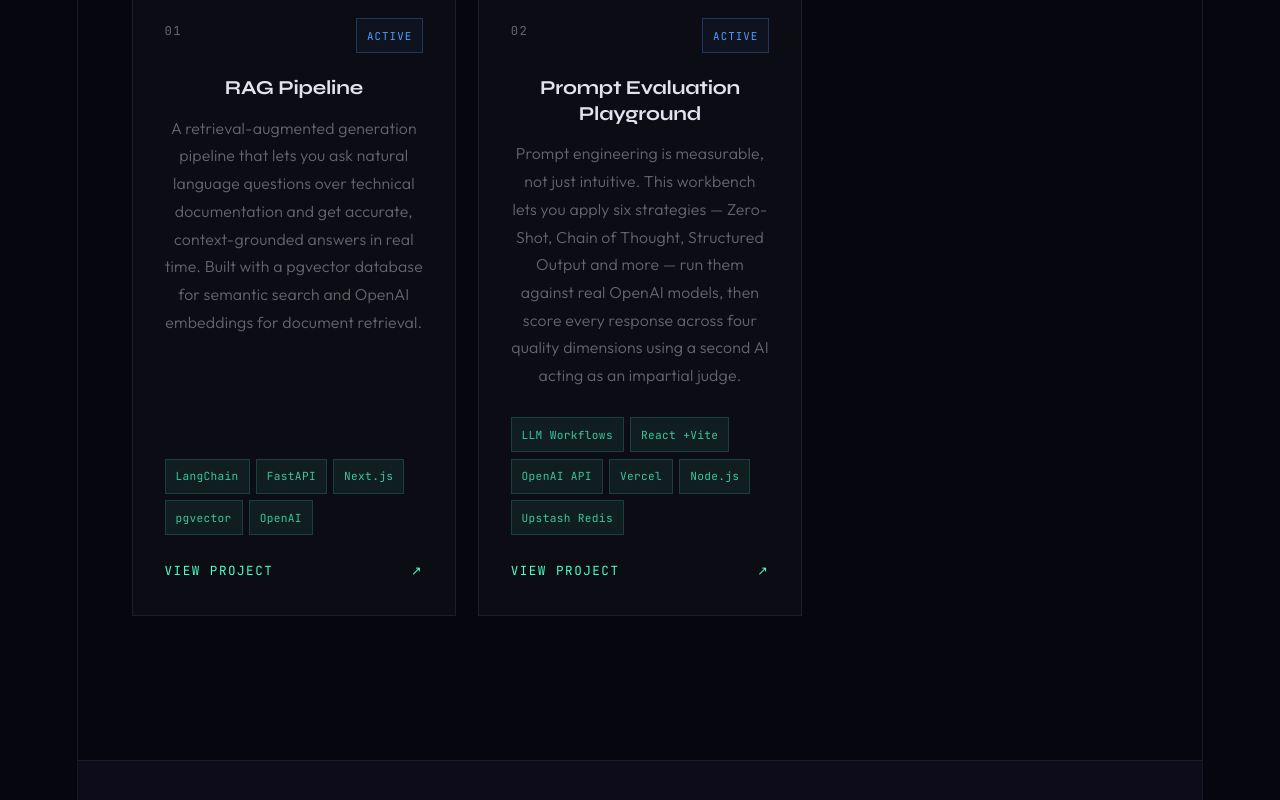
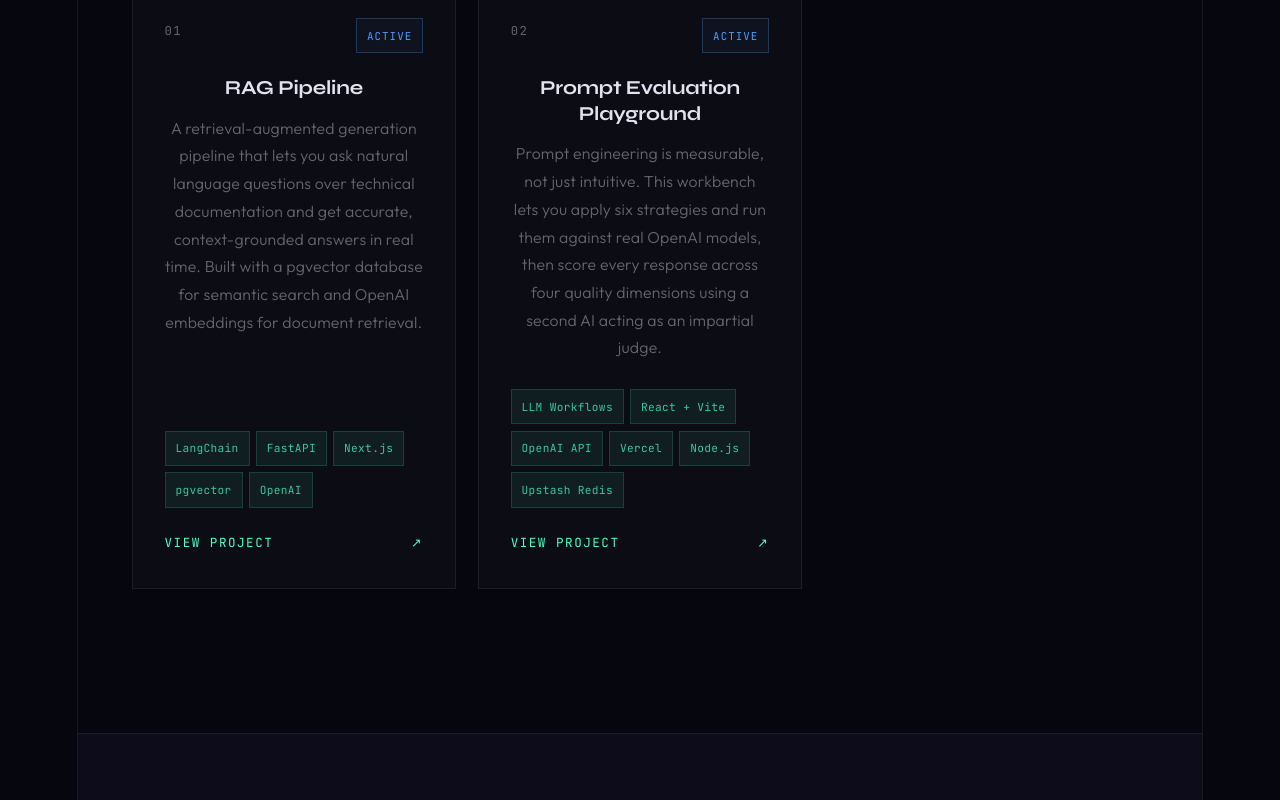
Before and after one commit to silasrp/my-portfolio, a React (Vite) app: page / in a window 1280 px wide. Shown: the part 1268-2068 px from the top of the page. Built offline with nearby package versions, Linux system fonts and the light colour scheme.

Commit message:
Refinament

```diff
--- a/src/Portfolio.jsx
+++ b/src/Portfolio.jsx
@@ -424,8 +424,8 @@ const PROJECTS = [
   {
     id: "02",
     title: "Prompt Evaluation Playground",
-    desc:  "Prompt engineering is measurable, not just intuitive. This workbench lets you apply six strategies — Zero-Shot, Chain of Thought, Structured Output and more — run them against real OpenAI models, then score every response across four quality dimensions using a second AI acting as an impartial judge.",
-    tags:  ["LLM Workflows", "React +Vite", "OpenAI API", "Vercel", "Node.js", "Upstash Redis"],
+    desc:  "Prompt engineering is measurable, not just intuitive. This workbench lets you apply six strategies and run them against real OpenAI models, then score every response across four quality dimensions using a second AI acting as an impartial judge.",
+    tags:  ["LLM Workflows", "React + Vite", "OpenAI API", "Vercel", "Node.js", "Upstash Redis"],
     link:  "https://prompt-eval-lab.vercel.app/",
     status: "Active",
   },
```
